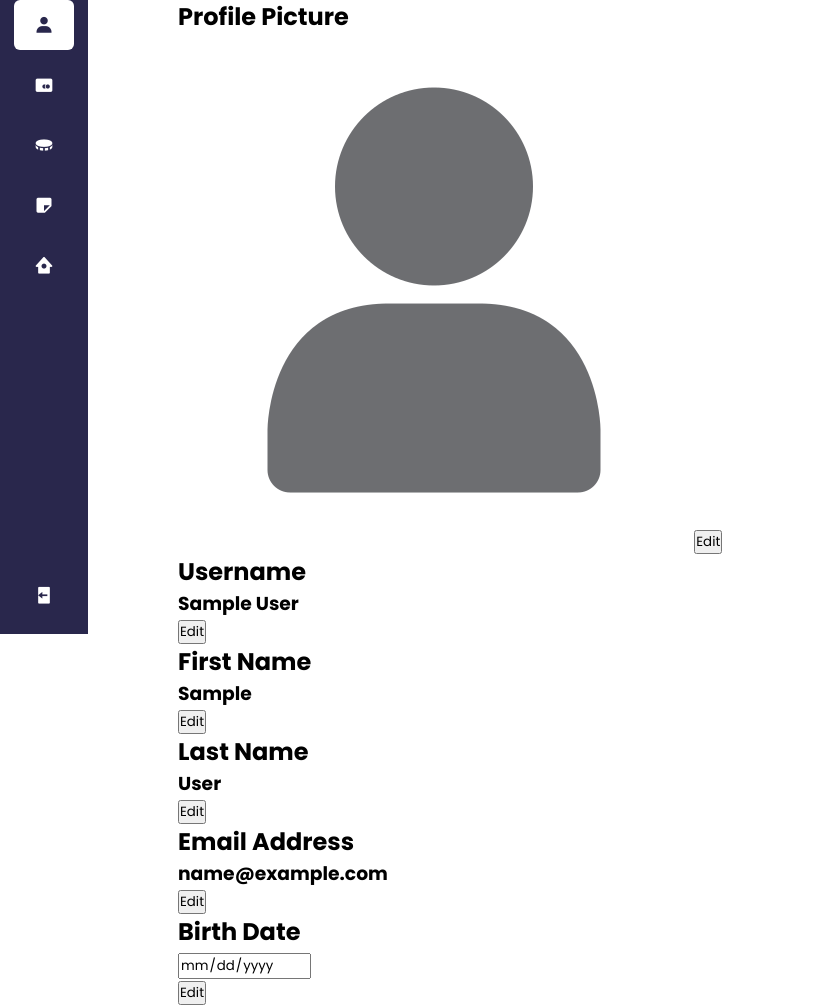
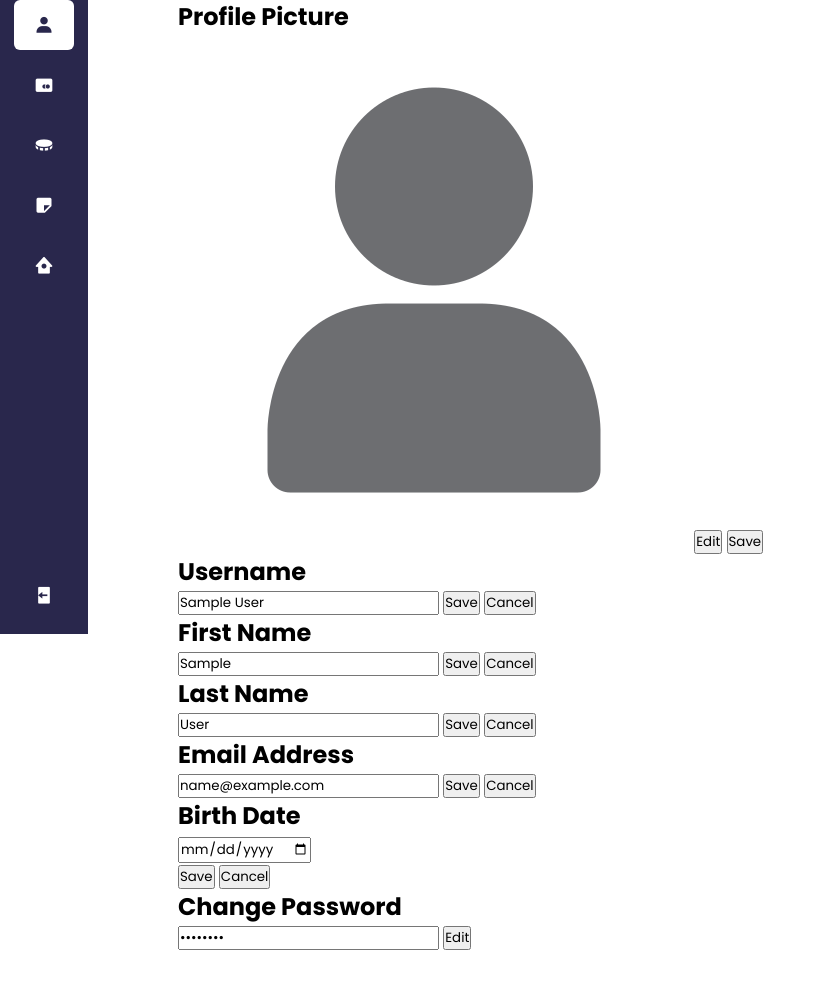
Before and after one commit to Rolfdood/App_Dev_Final, a PHP site: page /php/profile.php in a window 1280 px wide. Shown: the part 166-1171 px from the top of the page, without its empty margins (0-826 px from the left). After the commit the page ends 1116 px from the top, so only its background shows below. Run offline with PHP 8.4, Linux system fonts and the light colour scheme; the visitor is signed in with stand-in values (Sample User, id 1); tables that the repository leaves empty or names only in its code hold one stand-in row (values such as "Sample post").

Commit message:
Edit user profile 7/15/2024

```diff
--- /dev/null
+++ b/backend/profile_backend.php
@@ -0,0 +1,148 @@
+<?php
+session_start();
+
+// Regex patterns
+$pattern = [
+  'email' => '/^[a-zA-Z0-9._%+-]+@[a-zA-Z0-9.-]+\.[a-zA-Z]{2,}$/',
+  'fname' => '/^(?!\d)[a-zA-Z\s]*$/', // Must not start with a digit, allows letters and spaces
+  'lname' => '/^(?!\d)[a-zA-Z\s]*$/', // Must not start with a digit, allows letters and spaces
+  'password' => '/^(?=.*[0-9])(?=.*[\W_]).{8,}$/', // At least 1 number, 1 special character, and at least 8 characters
+  'uname' => '/^[a-zA-Z0-9]{1,30}$/', // At most 30 characters long, contains no spaces, and no special characters
+];
+
+// Error boolean variables
+$error = [
+  'email' => false,
+  'uname' => false,
+  'fname' => false,
+  'lname' => false,
+  'password' => false,
+  'dob' => false,
+  'check_password' => false
+];
+
+if (!isset($_SESSION['user_uname'])) {
+  header('Location: ../backend/invalid_access.php');
+  exit;
+}
+
+include '../backend/db_functions.php';
+
+// Fetch user data from the database
+$query = "SELECT * FROM user WHERE user_id = ?";
+$stmt = mysqli_prepare($db_connect, $query);
+$UID = $_SESSION['user_id'];
+mysqli_stmt_bind_param($stmt, 's', $UID);
+mysqli_stmt_execute($stmt);
+$result = mysqli_stmt_get_result($stmt);
+$row = mysqli_fetch_assoc($result);
+
+$username = $row['user_uname'];
+$fname = $row['user_fname'];
+$lname = $row['user_lname'];
+$email = $row['user_email'];
+$dob = $row['user_dob'];
+
+if ($_SERVER['REQUEST_METHOD'] === 'POST') {
+  // SAVE
+  if (isset($_POST['save_uname'])) {
+    if (preg_match($pattern['uname'], $_POST['username'])) {
+      $_SESSION['user_uname'] = $_POST['username'];
+      $username = $_POST['username'];
+      /* $newquery = "UPDATE user SET user_uname = ? WHERE user_id = ?";
+      $newstmt = mysqli_prepare($db_connect, $newquery);
+      mysqli_stmt_bind_param($stmt, 'ss', $username ,$UID);
+      mysqli_stmt_execute($stmt); */
+    } else {
+      $error['uname'] = true;
+    }
+    unset($_POST['edit_uname']);
+  }
+  if (isset($_POST['save_fname'])) {
+    if (preg_match($pattern['fname'], $_POST['fname'])) {
+      $_SESSION['user_fname'] = $_POST['fname'];
+      $fname = $_POST['fname'];
+    } else {
+      $error['fname'] = true;
+    }
+    unset($_POST['edit_fname']);
+  }
+  if (isset($_POST['save_lname'])) {
+    if (preg_match($pattern['lname'], $_POST['lname'])) {
+      $_SESSION['user_lname'] = $_POST['lname'];
+      $lname = $_POST['lname'];
+    } else {
+      $error['lname'] = true;
+    }
+    unset($_POST['edit_lname']);
+  }
+  if (isset($_POST['save_email'])) {
+    if (preg_match($pattern['email'], $_POST['email'])) {
+      $_SESSION['user_email'] = $_POST['email'];
+      $email = $_POST['email'];
+    } else {
+      $error['email'] = true;
+    }
+    unset($_POST['edit_email']);
+  }
+  if (isset($_POST['save_dob'])) {
+    $_SESSION['user_dob'] = $_POST['dob'];
+    $dob = $_POST['dob'];
+    unset($_POST['edit_dob']);
+  }
+  if (isset($_POST['save_password'])) {
+    $new_password = $_POST['new_password'];
+    $confirm_password = $_POST['confirm_password'];
+
+    if ($new_password === $confirm_password && preg_match($pattern['password'], $new_password)) {
+      $hashed_password = password_hash($new_password, PASSWORD_DEFAULT);
+      $update_query = "UPDATE user SET user_password = ? WHERE user_id = ?";
+      $update_stmt = mysqli_prepare($db_connect, $update_query);
+      mysqli_stmt_bind_param($update_stmt, 'ss', $hashed_password, $UID);
+      mysqli_stmt_execute($update_stmt);
+    } else {
+      $error['password'] = true;
+    }
+    unset($_POST['edit_password']);
+  }
+
+  // EDIT
+  if (isset($_POST['edit_uname'])) {
+    $_SESSION['edit_uname'] = true;
+  } elseif (isset($_POST['cancel_uname'])) {
+    unset($_SESSION['edit_uname']);
+  }
+  if (isset($_POST['edit_fname'])) {
+    $_SESSION['edit_fname'] = true;
+  } elseif (isset($_POST['cancel_fname'])) {
+    unset($_SESSION['edit_fname']);
+  }
+  if (isset($_POST['edit_lname'])) {
+    $_SESSION['edit_lname'] = true;
+  } elseif (isset($_POST['cancel_lname'])) {
+    unset($_SESSION['edit_lname']);
+  }
+  if (isset($_POST['edit_email'])) {
+    $_SESSION['edit_email'] = true;
+  } elseif (isset($_POST['cancel_email'])) {
+    unset($_SESSION['edit_email']);
+  }
+  if (isset($_POST['edit_dob'])) {
+    $_SESSION['edit_dob'] = true;
+  } elseif (isset($_POST['cancel_dob'])) {
+    unset($_SESSION['edit_dob']);
+  }
+  if (isset($_POST['edit_password'])) {
+    $_SESSION['edit_password'] = true;
+  } elseif (isset($_POST['cancel_password'])) {
+    unset($_SESSION['edit_password']);
+  }
+}
+
+// Retrieve edit mode status from session
+$edit_uname = isset($_SESSION['edit_uname']);
+$edit_fname = isset($_SESSION['edit_fname']);
+$edit_lname = isset($_SESSION['edit_lname']);
+$edit_email = isset($_SESSION['edit_email']);
+$edit_dob = isset($_SESSION['edit_dob']);
+$edit_password = isset($_SESSION['edit_password']);
--- a/php/login.php
+++ b/php/login.php
@@ -9,6 +9,7 @@
       if (isset($_POST['login'])) {
           $loginSuccessful = validate_login($_POST['uname'], $_POST['password'], $error);
           if ($loginSuccessful) {
+
               // Set session variables or other actions for successful login
               $_SESSION['user_id'] = get_UID($_POST['uname']);
               header('Location: dashboard.php');
--- a/php/profile.php
+++ b/php/profile.php
@@ -1,24 +1,5 @@
-<?php
-session_start();
-if (!isset($_SESSION['user_uname'])) {
-    header('Location: ../backend/invalid_access.php');
-} else {
-    include '../backend/db_functions.php';
-    $query = "SELECT * FROM user WHERE user_id = ?";
-    $stmt = mysqli_prepare($db_connect, $query);
-    $UID = $_SESSION['user_id'];
-    mysqli_stmt_bind_param($stmt, 's', $UID);
-    mysqli_stmt_execute($stmt);
-    $result = mysqli_stmt_get_result($stmt);
-    $row = mysqli_fetch_assoc($result);
-    $username = $row['user_uname'];
-    $fname = $row['user_fname'];
-    $lname = $row['user_lname'];
-    $email = $row['user_email'];
-    $dob = $row['user_dob'];
-}
+<?php include '../backend/profile_backend.php'; ?>
 
-?>
 <!DOCTYPE html>
 <html lang="en">
 
@@ -51,31 +32,84 @@ if (!isset($_SESSION['user_uname'])) {
                     <img src="../src/user_default.png" class="image" alt="logo">
                 </span>
                 <input type="submit" value="Edit" name="edit_pfp">
+                <input type="submit" value="Save" name="save_pfp">
             </div>
             <div>
                 <h2>Username</h2>
-                <h3><?php echo $username ?></h3>
-                <input type="submit" value="Edit" name="edit_uname">
+                <input type="text" name="username" value="<?php echo htmlspecialchars($username); ?>" <?php echo !$edit_uname ? "readonly" : ""; ?>>
+                <?php if ($edit_uname) : ?>
+                    <input type="submit" value="Save" name="save_uname">
+                    <input type="submit" value="Cancel" name="cancel_uname">
+                <?php else : ?>
+                    <input type="submit" value="Edit" name="edit_uname">
+                <?php endif; ?>
+                <?php if ($error['uname']) : ?>
+                    <div class="error-message">Invalid username format.</div>
+                <?php endif; ?>
             </div>
             <div>
                 <h2>First Name</h2>
-                <h3><?php echo $fname ?></h3>
-                <input type="submit" value="Edit" name="edit_fname">
+                <input type="text" name="fname" value="<?php echo htmlspecialchars($fname); ?>" <?php echo !$edit_fname ? "readonly" : ""; ?>>
+                <?php if ($edit_fname) : ?>
+                    <input type="submit" value="Save" name="save_fname">
+                    <input type="submit" value="Cancel" name="cancel_fname">
+                <?php else : ?>
+                    <input type="submit" value="Edit" name="edit_fname">
+                <?php endif; ?>
+                <?php if ($error['fname']) : ?>
+                    <div class="error-message">Invalid first name format.</div>
+                <?php endif; ?>
             </div>
             <div>
                 <h2>Last Name</h2>
-                <h3><?php echo $lname ?></h3>
-                <input type="submit" value="Edit" name="edit_lname">
+                <input type="text" name="lname" value="<?php echo htmlspecialchars($lname); ?>" <?php echo !$edit_lname ? "readonly" : ""; ?>>
+                <?php if ($edit_lname) : ?>
+                    <input type="submit" value="Save" name="save_lname">
+                    <input type="submit" value="Cancel" name="cancel_lname">
+                <?php else : ?>
+                    <input type="submit" value="Edit" name="edit_lname">
+                <?php endif; ?>
+                <?php if ($error['lname']) : ?>
+                    <div class="error-message">Invalid last name format.</div>
+                <?php endif; ?>
             </div>
             <div>
                 <h2>Email Address</h2>
-                <h3><?php echo $email ?></h3>
-                <input type="submit" value="Edit" name="edit_email">
+                <input type="text" name="email" value="<?php echo htmlspecialchars($email); ?>" <?php echo !$edit_email ? "readonly" : ""; ?>>
+                <?php if ($edit_email) : ?>
+                    <input type="submit" value="Save" name="save_email">
+                    <input type="submit" value="Cancel" name="cancel_email">
+                <?php else : ?>
+                    <input type="submit" value="Edit" name="edit_email">
+                <?php endif; ?>
+                <?php if ($error['email']) : ?>
+                    <div class="error-message">Invalid email format.</div>
+                <?php endif; ?>
             </div>
             <div>
                 <h2>Birth Date</h2>
-                <h3><input type="date" value="<?php echo $dob ?>" <?php if (!isset($_POST['edit_dob'])) echo "readonly" ?>></h3>
-                <input type="submit" value="Edit" name="edit_dob">
+                <h3><input type="date" name="dob" value="<?php echo htmlspecialchars($dob); ?>" <?php echo !$edit_dob ? "readonly" : ""; ?>></h3>
+                <?php if ($edit_dob) : ?>
+                    <input type="submit" value="Save" name="save_dob">
+                    <input type="submit" value="Cancel" name="cancel_dob">
+                <?php else : ?>
+                    <input type="submit" value="Edit" name="edit_dob">
+                <?php endif; ?>
+            </div>
+            <div>
+                <h2>Change Password</h2>
+                <?php if ($edit_password) : ?>
+                    <input type="password" name="new_password" placeholder="New Password">
+                    <input type="password" name="confirm_password" placeholder="Confirm Password">
+                    <input type="submit" value="Save" name="save_password">
+                    <input type="submit" value="Cancel" name="cancel_password">
+                <?php else : ?>
+                    <input type="password" value="********" readonly>
+                    <input type="submit" value="Edit" name="edit_password">
+                <?php endif; ?>
+                <?php if ($error['password']) : ?>
+                    <div class="error-message">Invalid password format.</div>
+                <?php endif; ?>
             </div>
         </form>
     </section>
```
Also changed, not shown: backend/registration_backend.php (+0 -7 lines), php/password_recovery.php (+8 -6 lines).
